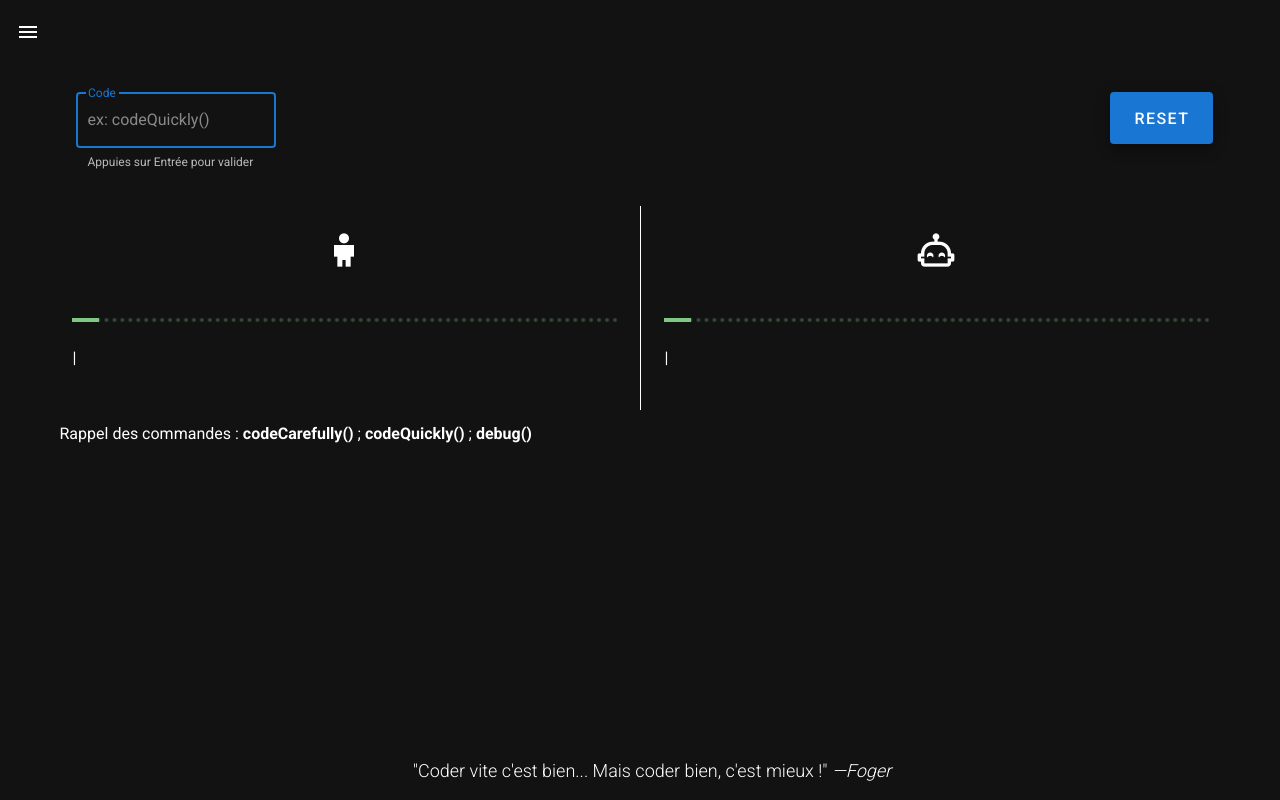
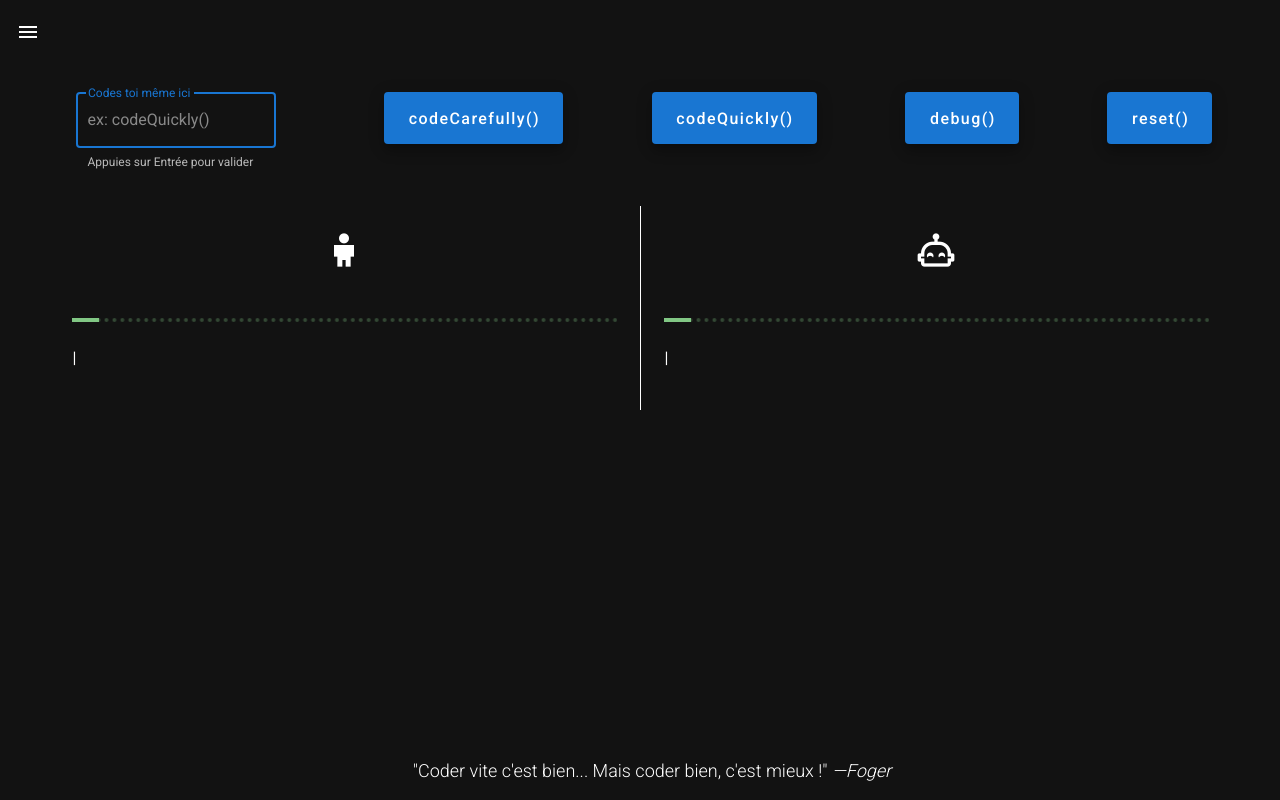
Before and after one commit to maieulChevalier/Need-For-Good, a Nuxt app in the folder client/: page /interface in a window 1280 px wide. Built offline with nearby package versions, Linux system fonts and the light colour scheme.

Commit message:
Prise en main #2: ajout des boutons

```diff
--- a/client/pages/interface.vue
+++ b/client/pages/interface.vue
@@ -1,10 +1,10 @@
 <script setup>
-// Ajouter les 4 actions
 // Ajouter couleurs au code "écrit" par l'utilisateur et l'IA
 // Protéger le TextField
 // Écrire les tests
+// Adapter l'UI pour mobile
 
-import { ref, onMounted } from "vue";
+import { ref, onMounted, onUpdated } from "vue";
 import ComputerSide from "../components/ComputerSide.vue";
 import Typewriter from "typewriter-effect/dist/core";
 
@@ -28,6 +28,7 @@ const completionValue = 100;
 const progressionRate = ref(5);
 let numberOfBugs = 0;
 const bugsRate = ref(0);
+const disabled = ref(false);
 
 const computerSideRef = ref();
 
@@ -68,6 +69,37 @@ function updateProgress(totalLinesToComplete) {
   bugsRate.value = bugsRate.value + completionValue / totalLinesToComplete;
 }
 
+function multiply() {
+  const a = prompt("Choisis un premier nombre.");
+  const b = prompt("Choisis un deuxième nombre.");
+  return alert(
+    `${a} x ${b} = ${a * b} 😲 Ta calculatrice fonctionne à merveille !`
+  );
+}
+
+function whoIsTheWinner() {
+  if (
+    progressionRate.value >= completionValue &&
+    robotProgressionRate.value < completionValue
+  ) {
+    alert("Bravoooo 🙌✊🥳🎉👏 Tu as gagné la compétition !");
+    multiply();
+    reset();
+  } else if (
+    progressionRate.value < completionValue &&
+    robotProgressionRate.value >= completionValue
+  ) {
+    alert("Je t'ai batu ! 😋 Essaies de ne pas coder trop vite !");
+    reset();
+  } else if (
+    progressionRate.value >= completionValue &&
+    robotProgressionRate.value >= completionValue
+  ) {
+    alert("Execo ! On recommence ?");
+    reset();
+  }
+}
+
 function codeCarefully() {
   if (whichLineCounter >= linesToCode.length) {
     alert(
@@ -76,15 +108,21 @@ function codeCarefully() {
     return;
   }
   insertSomeBugs(whichLineCounter);
-  typewriter.typeString(linesToCode[whichLineCounter]).start();
+  typewriter
+    .callFunction(() => {
+      disabled.value = true;
+    })
+    .typeString(linesToCode[whichLineCounter])
+
+    .start()
+    .callFunction(() => {
+      disabled.value = false;
+      whoIsTheWinner();
+    });
+
   updateProgress(linesToCode.length);
-  console.log(
-    " progressionRate.value",
-    progressionRate.value,
-    "bugsRate.value",
-    bugsRate.value
-  );
   whichLineCounter++;
+  computerSideRef.value.robotCode();
 }
 
 function codeQuickly() {
@@ -96,18 +134,38 @@ function codeQuickly() {
     insertManyBugs(whichLineCounter);
     insertManyBugs(whichLineCounter + 1);
     typewriter
+      .callFunction(() => {
+        disabled.value = true;
+      })
       .typeString(
         linesToCode[whichLineCounter] + linesToCode[whichLineCounter + 1]
       )
-      .start();
+
+      .start()
+      .callFunction(() => {
+        disabled.value = false;
+        whoIsTheWinner();
+      });
     updateProgress(linesToCode.length / 2);
     whichLineCounter++;
     whichLineCounter++;
+    computerSideRef.value.robotCode();
   } else {
     insertManyBugs(whichLineCounter);
-    typewriter.typeString(linesToCode[whichLineCounter]).start();
+    typewriter
+      .callFunction(() => {
+        disabled.value = true;
+      })
+      .typeString(linesToCode[whichLineCounter])
+
+      .start()
+      .callFunction(() => {
+        disabled.value = false;
+        whoIsTheWinner();
+      });
     updateProgress(linesToCode.length);
     whichLineCounter++;
+    computerSideRef.value.robotCode();
   }
 }
 
@@ -122,9 +180,16 @@ function debug() {
   });
 
   typewriter
+    .callFunction(() => {
+      disabled.value = true;
+    })
     .deleteAll(1)
     .typeString(linesToCode.filter((_, i) => i < whichLineCounter).join(""))
-    .start();
+    .start()
+    .callFunction(() => {
+      disabled.value = false;
+      whoIsTheWinner();
+    });
 
   console.log("whichlinecounter: ", whichLineCounter);
   numberOfBugs =
@@ -135,14 +200,11 @@ function debug() {
   progressionRate.value =
     (completionValue / linesToCode.length) * whichLineCounter - numberOfBugs;
   bugsRate.value = (completionValue / linesToCode.length) * whichLineCounter;
+  computerSideRef.value.robotCode();
 }
 
 function reset() {
-  whichLineCounter = 0;
-  progressionRate.value = 5;
-  bugsRate.value = 0;
-  typewriter.deleteAll(1).start();
-  computerSideRef.value.robotReset();
+  window.location.reload();
 }
 
 const rules = {
@@ -150,14 +212,6 @@ const rules = {
   characters: (value) =>
     !!(value || "").match(/^[a-zA-Z-()]*$/) || "Caractères non valides",
 };
-
-function multiply() {
-  const a = prompt("Choisis un premier nombre.");
-  const b = prompt("Choisis un deuxième nombre.");
-  return alert(
-    `${a} x ${b} = ${a * b} 😲 Ta calculatrice fonctionne à merveille !`
-  );
-}
 
 function submit() {
   if (
@@ -179,31 +233,10 @@ function submit() {
     codeQuickly();
   } else if (userInput.value === "debug()") {
     debug();
+  } else if (userInput.value === "reset()") {
+    reset();
   } else {
     alert("commande invalide");
-  }
-
-  computerSideRef.value.robotCode();
-
-  if (
-    progressionRate.value >= completionValue &&
-    robotProgressionRate.value < completionValue
-  ) {
-    alert("Bravoooo 🙌✊🥳🎉👏 Tu as gagné la compétition !");
-    multiply();
-    reset();
-  } else if (
-    progressionRate.value < completionValue &&
-    robotProgressionRate.value >= completionValue
-  ) {
-    alert("Je t'ai batu ! 😋 Essaies de ne pas coder trop vite !");
-    reset();
-  } else if (
-    progressionRate.value === completionValue &&
-    robotProgressionRate.value === completionValue
-  ) {
-    alert("Execo ! On recommence ?");
-    reset();
   }
 
   userInput.value = "";
@@ -215,7 +248,7 @@ function submit() {
     <v-container class="ma-1 d-flex justify-space-between">
       <v-text-field
         autofocus
-        label="Code"
+        label="Codes toi même ici"
         placeholder="ex: codeQuickly()"
         outlined
         style="max-width: 200px; margin-right: 20px"
@@ -224,10 +257,48 @@ function submit() {
         :rules="[rules.characters, rules.maxLength]"
         v-model="userInput"
         @keyup.enter="submit"
+        :disabled="disabled"
       >
       </v-text-field>
-      <v-btn elevation="9" x-large color="primary" @click="reset">
-        RESET
+      <v-btn
+        class="text-none"
+        elevation="9"
+        x-large
+        color="primary"
+        @click="codeCarefully"
+        :disabled="disabled"
+      >
+        codeCarefully()
+      </v-btn>
+      <v-btn
+        class="text-none"
+        elevation="9"
+        x-large
+        color="primary"
+        @click="codeQuickly"
+        :disabled="disabled"
+      >
+        codeQuickly()
+      </v-btn>
+      <v-btn
+        class="text-none"
+        elevation="9"
+        x-large
+        color="primary"
+        @click="debug"
+        :disabled="disabled"
+      >
+        debug()
+      </v-btn>
+      <v-btn
+        class="text-none"
+        elevation="9"
+        x-large
+        color="primary"
+        @click="reset"
+        :disabled="disabled"
+      >
+        reset()
       </v-btn>
     </v-container>
 
@@ -257,11 +328,6 @@ function submit() {
         <ComputerSide ref="computerSideRef" />
       </v-col>
     </v-row>
-    <br />
-    <p>
-      Rappel des commandes : <strong>codeCarefully()</strong> ;
-      <strong>codeQuickly()</strong> ; <strong>debug()</strong>
-    </p>
     <v-footer
       :color="'transparent'"
       padless
```
